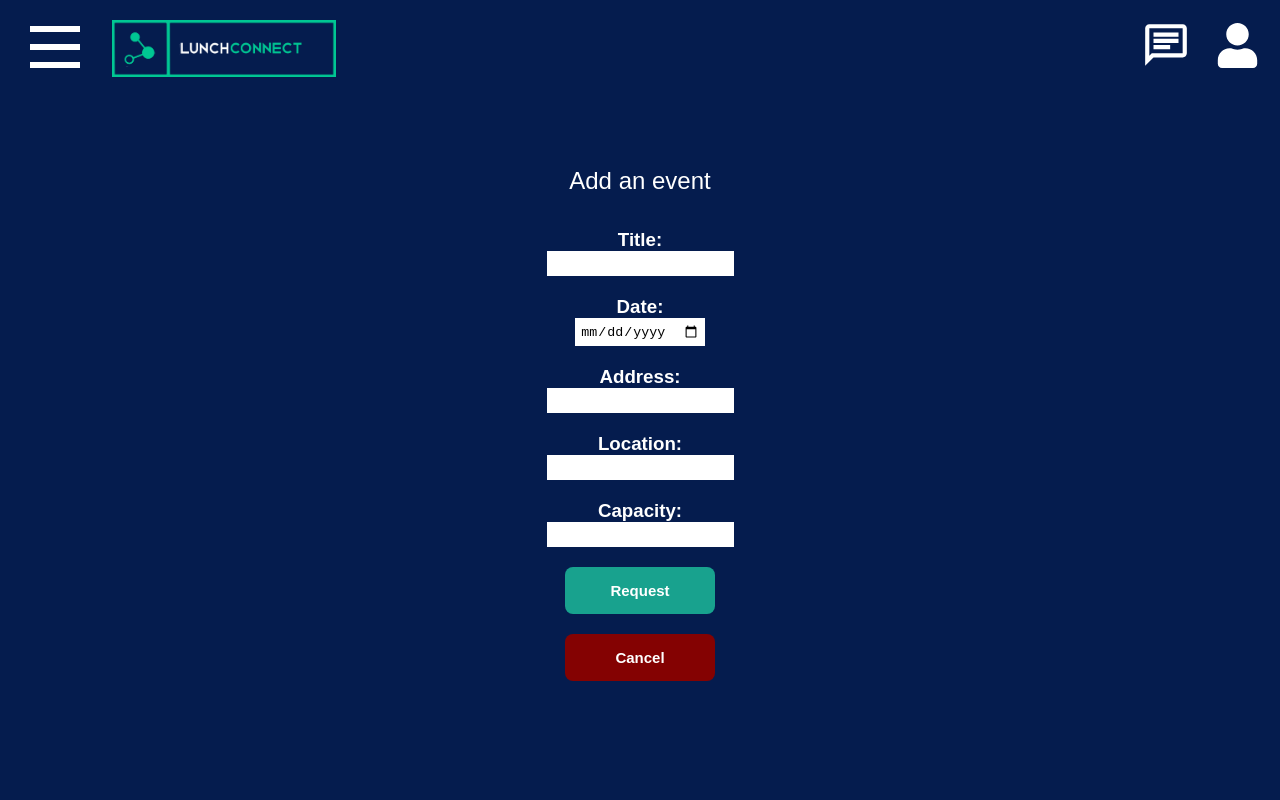
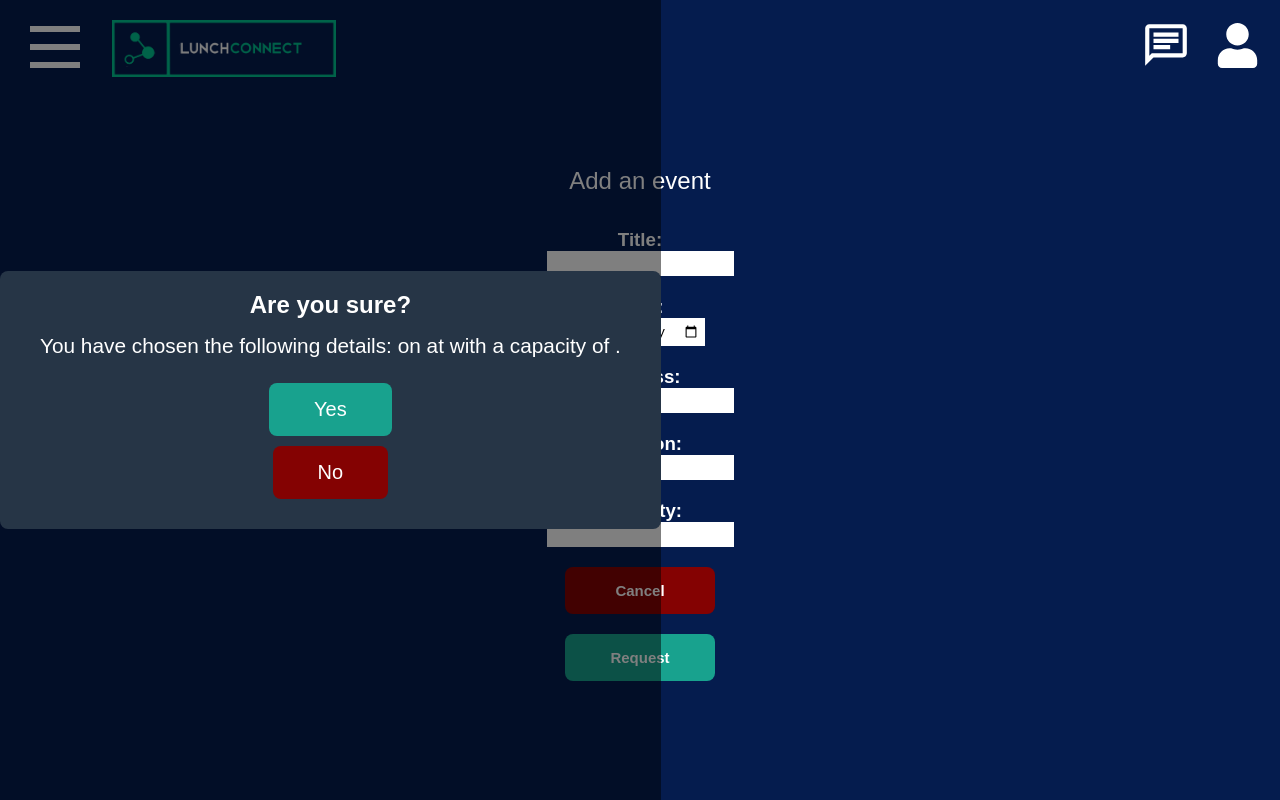
Before and after one commit to MohamadAliHassan/LunchConnect, a React (Vite) app in the folder client/: page /add-event in a window 1280 px wide. Both pictures are taken after a click on the button "Request". Built offline with nearby package versions, Linux system fonts and the light colour scheme.

Commit message:
worked on dynamic modal in eventspage

```diff
--- a/client/src/pages/EventsPage/_EventsPage.scss
+++ b/client/src/pages/EventsPage/_EventsPage.scss
@@ -37,3 +37,40 @@
 .Event-btns .request-event {
   color: $fontColor;
 }
+
+// Modal confirm
+.Confirm-modal-overlay {
+  position: fixed;
+  top: 0;
+  left: 0;
+  height: 100%;
+  background-color: rgba(0, 0, 0, 0.5);
+  display: flex;
+  justify-content: center;
+  align-items: center;
+}
+
+.center-modal {
+  background-color: $darkAccent;
+  padding: 20px 40px;
+  border-radius: 8px;
+  text-align: center;
+}
+.center-modal p {
+  font-size: 1.3rem;
+}
+.center-modal h3 {
+  font-weight: 600;
+  font-size: 1.5rem;
+}
+.modal-buttons button {
+  display: flex;
+  justify-content: center;
+  align-items: center;
+  margin: 10px auto;
+  color: #fff;
+  font-size: 20px;
+}
+.close-btn-modal {
+  background-color: $secButton;
+}
--- /dev/null
+++ b/client/src/pages/EventsPage/components/EventsConfirmModal.jsx
@@ -0,0 +1,44 @@
+import PropTypes from "prop-types";
+
+export const EventsConfirmModal = ({
+  handleCloseConfirmModal,
+  showConfirmModal,
+  formData,
+}) => {
+  return (
+    <>
+      {showConfirmModal && (
+        <div className="Confirm-modal-overlay">
+          <div className="center-modal">
+            <h3>Are you sure?</h3>
+            <p>
+              You have chosen the following details: {formData.title} on{" "}
+              {formData.date} at {formData.location} with a capacity of{" "}
+              {formData.capacity}.
+            </p>
+            <div className="modal-buttons">
+              <button onClick={handleCloseConfirmModal}>Yes</button>
+              <button
+                className="close-btn-modal"
+                onClick={handleCloseConfirmModal}
+              >
+                No
+              </button>
+            </div>
+          </div>
+        </div>
+      )}
+    </>
+  );
+};
+
+EventsConfirmModal.propTypes = {
+  handleCloseConfirmModal: PropTypes.func.isRequired,
+  showConfirmModal: PropTypes.bool.isRequired,
+  formData: PropTypes.shape({
+    title: PropTypes.string.isRequired,
+    date: PropTypes.string.isRequired,
+    location: PropTypes.string.isRequired,
+    capacity: PropTypes.string.isRequired,
+  }).isRequired,
+};
--- a/client/src/pages/EventsPage/components/EventsForm.jsx
+++ b/client/src/pages/EventsPage/components/EventsForm.jsx
@@ -1,8 +1,35 @@
-import React from "react";
+import React, { useState } from "react";
+import { EventsConfirmModal } from "./EventsConfirmModal";
 import { useNavigate } from "react-router-dom";
 
 export const EventsForm = () => {
+  const [showConfirmModal, setShowConfirmModal] = useState(false);
+  const [formData, setFormData] = useState({
+    title: "",
+    date: "",
+    address: "",
+    location: "",
+    capacity: "",
+  });
+
+  const handleOpenConfirmModal = () => {
+    setShowConfirmModal(true);
+  };
+
+  const handleCloseConfirmModal = () => {
+    setShowConfirmModal(false);
+  };
+
   const navigate = useNavigate();
+
+  const handleChange = (e) => {
+    const { name, value } = e.target;
+    setFormData({
+      ...formData,
+      [name]: value,
+    });
+  };
+
   return (
     <>
       <div className="eventcontainer">
@@ -10,32 +37,64 @@ export const EventsForm = () => {
         <div className="event-form">
           <div className="event-form-control">
             <h3>Title:</h3>
-            <input type="text" name="title" />
+            <input
+              type="text"
+              name="title"
+              value={formData.title}
+              onChange={handleChange}
+            />
           </div>
           <div className="event-form-control">
             <h3>Date:</h3>
-            <input type="date" name="date" />
+            <input
+              type="date"
+              name="date"
+              value={formData.date}
+              onChange={handleChange}
+            />
           </div>
           <div className="event-form-control">
             <h3>Address:</h3>
-            <input type="text" name="date" />
+            <input
+              type="text"
+              name="address"
+              value={formData.address}
+              onChange={handleChange}
+            />
           </div>
           <div className="event-form-control">
             <h3>Location:</h3>
-            <input type="text" name="date" />
+            <input
+              type="text"
+              name="location"
+              value={formData.location}
+              onChange={handleChange}
+            />
           </div>
           <div className="event-form-control">
             <h3>Capacity:</h3>
-            <input type="text" name="date" />
+            <input
+              type="text"
+              name="capacity"
+              value={formData.capacity}
+              onChange={handleChange}
+            />
           </div>
         </div>
         <div className="Event-btns">
-          <button className="request-event">Request</button>
           <button className="cancel-event" onClick={() => navigate(-1)}>
             Cancel
           </button>
+          <button className="request-event" onClick={handleOpenConfirmModal}>
+            Request
+          </button>
         </div>
       </div>
+      <EventsConfirmModal
+        handleCloseConfirmModal={handleCloseConfirmModal}
+        showConfirmModal={showConfirmModal}
+        formData={formData}
+      />
     </>
   );
 };
--- a/client/src/stylesheet/main.css
+++ b/client/src/stylesheet/main.css
@@ -1020,6 +1020,46 @@ close-modal-btn {
   color: #fff;
 }
 
+.Confirm-modal-overlay {
+  position: fixed;
+  top: 0;
+  left: 0;
+  height: 100%;
+  background-color: rgba(0, 0, 0, 0.5);
+  display: flex;
+  justify-content: center;
+  align-items: center;
+}
+
+.center-modal {
+  background-color: #263546;
+  padding: 20px 40px;
+  border-radius: 8px;
+  text-align: center;
+}
+
+.center-modal p {
+  font-size: 1.3rem;
+}
+
+.center-modal h3 {
+  font-weight: 600;
+  font-size: 1.5rem;
+}
+
+.modal-buttons button {
+  display: flex;
+  justify-content: center;
+  align-items: center;
+  margin: 10px auto;
+  color: #fff;
+  font-size: 20px;
+}
+
+.close-btn-modal {
+  background-color: #840202;
+}
+
 .settings-container {
   display: flex;
   flex-direction: column;
```
Also changed, not shown: 1 other file (tests, documents, lock files or other folders).
